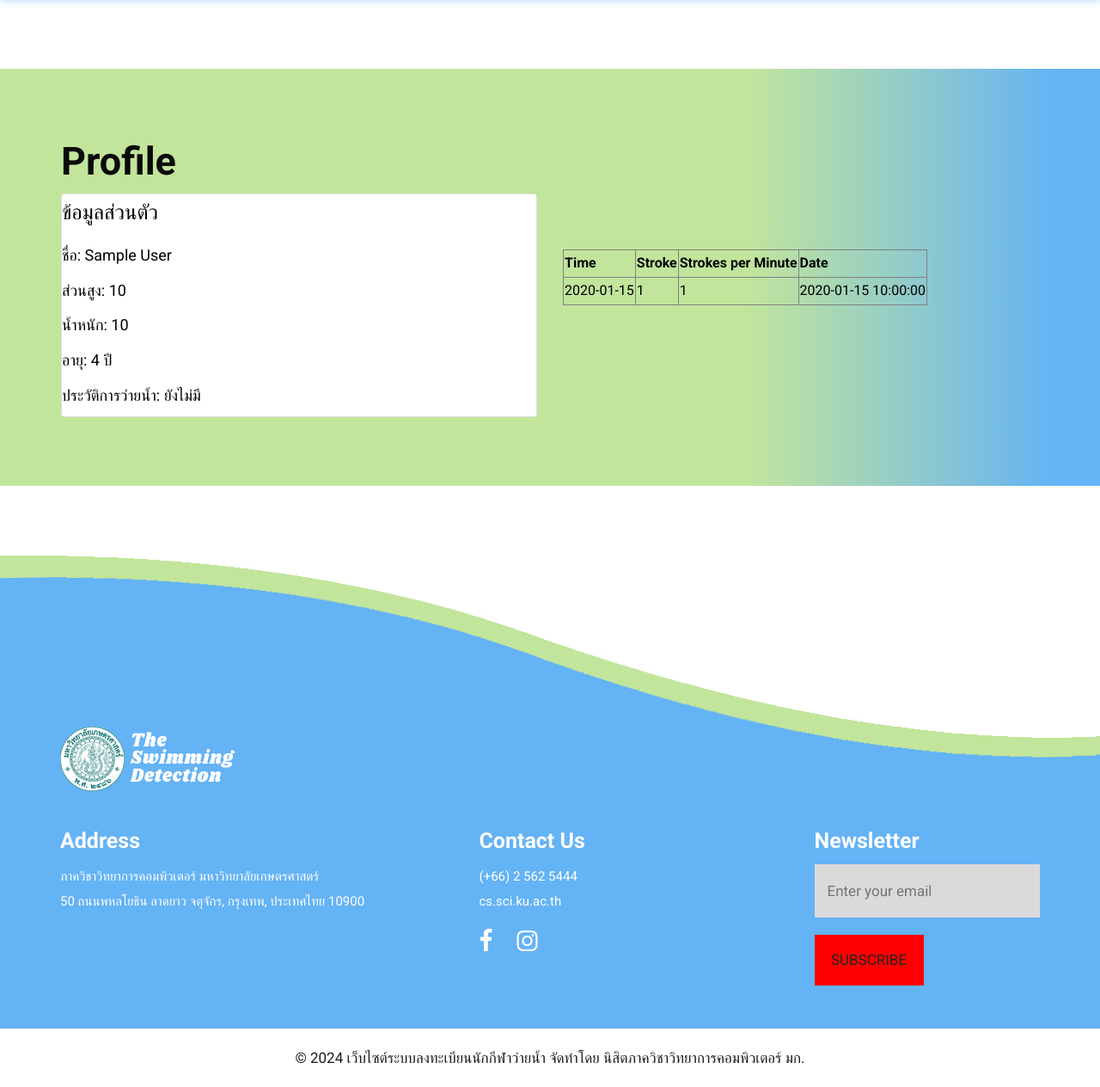
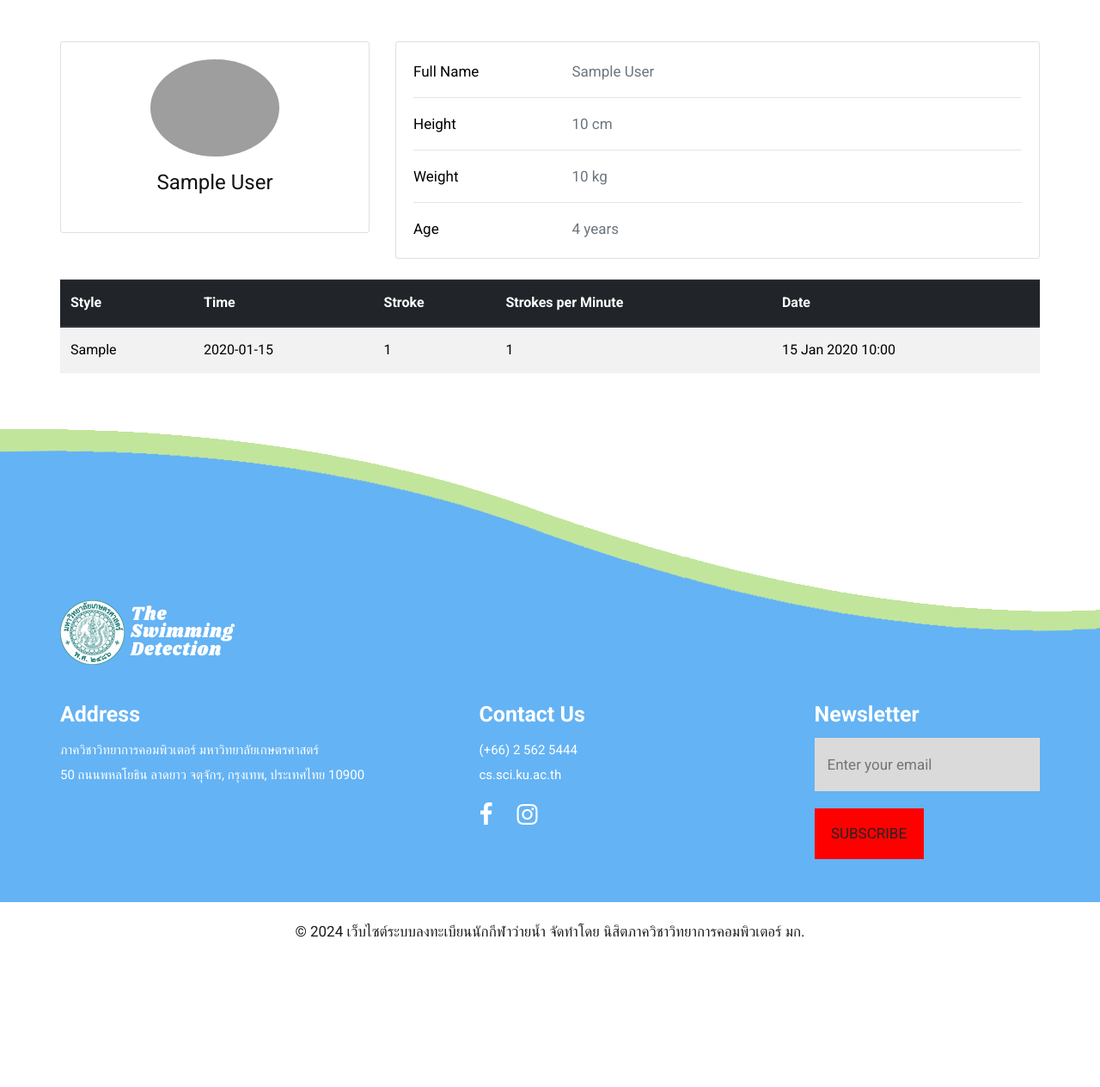
Before and after one commit to 0akkung/Swimming-Stroke-Detection, a Flask app: page /profile in a window 1280 px wide. Shown: the part 155-1419 px from the top of the page at 86% size. After the commit the page ends 1245 px from the top, so only its background shows below. Run offline with Flask 3, Linux system fonts and the light colour scheme; a user stored in the database is signed in; tables that the repository leaves empty hold one stand-in row (values such as "Sample post"); some libraries are stand-ins or nearby versions; grey boxes are pictures that could not be loaded.

Commit message:
Modify profile page

```diff
--- a/app.py
+++ b/app.py
@@ -41,6 +41,7 @@ class SwimmingRecord(db.Model):
     user_id = db.Column(db.Integer, db.ForeignKey('users.id'), nullable=False)
     time = db.Column(db.String(20), nullable=False)
     stroke = db.Column(db.Integer, nullable=False)
+    style = db.Column(db.String(20), nullable=False)
     strokes_per_minute = db.Column(db.Integer, nullable=False)
     date = db.Column(db.DateTime, nullable=False)
 
@@ -151,12 +152,13 @@ def video_feed():
 @login_required
 def save_swim_result():
     global counter
-    time = str(counter.get_elapsed_time())
+    time = str(int(counter.get_elapsed_time())) + 's'
     stroke = counter.get_strokes()
+    style = counter.get_style()
     spm = counter.get_strokes_per_minute()
     date = datetime.now()
-    new_swimming_record = SwimmingRecord(user_id=current_user.id, time=time, stroke=stroke, strokes_per_minute=spm,
-                                         date=date)
+    new_swimming_record = SwimmingRecord(user_id=current_user.id, time=time, stroke=stroke, style=style,
+                                         strokes_per_minute=spm, date=date)
 
     # Add the new record to the database
     db.session.add(new_swimming_record)
--- a/swimming_detector.py
+++ b/swimming_detector.py
@@ -40,6 +40,9 @@ class SwimmingDetector:
             return strokes
 
         return max(self.left_stroke, self.right_stroke)
+
+    def get_style(self):
+        return self.style
 
     def get_elapsed_time(self):
         self.elapsed_time = time.time() - self.start_time
--- a/templates/profile.html
+++ b/templates/profile.html
@@ -4,43 +4,123 @@
 
 {% block content %}
     <!-- Profile section -->
-    <div id="about" class="about">
-        <div class="container-fluid">
-            <div class="row d_flex">
-                <div class="col-md-6">
-                    <div class="titlepage text_align_left">
-                        <h2>Profile</h2>
-                        <div class="card">
-                            <div class="card-title">ข้อมูลส่วนตัว</div>
-                            <div class="card-info">
-                                <label for="name">ชื่อ: {{ current_user.name }}</label>
+    {#    <div id="about" class="about">#}
+    {#        <div class="container-fluid">#}
+    {#            <div class="col-md-6">#}
+    {#                <div class="titlepage text_align_left">#}
+    {#                    <h2>Profile</h2>#}
+    {#                    <div class="card">#}
+    {#                        <div class="card-title">ข้อมูลส่วนตัว</div>#}
+    {#                        <div class="card-info">#}
+    {#                            <label for="name">ชื่อ: {{ current_user.name }}</label>#}
+    {##}
+    {#                        </div>#}
+    {#                        <div class="card-info">#}
+    {#                            <label for="height">ส่วนสูง: {{ current_user.height }}</label>#}
+    {##}
+    {#                        </div>#}
+    {#                        <div class="card-info">#}
+    {#                            <label for="weight">น้ำหนัก: {{ current_user.weight }}</label>#}
+    {##}
+    {#                        </div>#}
+    {#                        <div class="card-info">#}
+    {#                            <label for="age">อายุ: {{ current_user.calculate_age() }} ปี</label>#}
+    {##}
+    {#                        </div>#}
+    {#                        <div class="card-info">#}
+    {#                            <label for="swimming-history">ประวัติการว่ายน้ำ: ยังไม่มี</label>#}
+    {#                            <span id="swimming-history">#}
+    {##}
+    {#                           </span>#}
+    {#                        </div>#}
+    {#                    </div>#}
+    {#                </div>#}
+    {#            </div>#}
+    {#            <div class="col-md-6">#}
+    {#                <table class="table">#}
+    {#                    <thead class="thead-dark">#}
+    {#                    <tr>#}
+    {#                        <th>Time</th>#}
+    {#                        <th>Stroke</th>#}
+    {#                        <th>Strokes per Minute</th>#}
+    {#                        <th>Date</th>#}
+    {#                    </tr>#}
+    {#                    </thead>#}
+    {#                    <tbody>#}
+    {#                    {% for record in current_user.swimming_records %}#}
+    {#                        <tr>#}
+    {#                            <td>{{ record.time }}</td>#}
+    {#                            <td>{{ record.stroke }}</td>#}
+    {#                            <td>{{ record.strokes_per_minute }}</td>#}
+    {#                            <td>{{ record.date.strftime("%d %b %Y %H:%M") }}</td>#}
+    {#                        </tr>#}
+    {#                    {% endfor %}#}
+    {#                    </tbody>#}
+    {#                </table>#}
+    {#            </div>#}
+    {#        </div>#}
+    {#    </div>#}
+    <!-- end Profile  section -->
+    <section style="background-color: #fff;">
+        <div class="container py-5">
 
+            <div class="row">
+                <div class="col-lg-4">
+                    <div class="card mb-4">
+                        <div class="card-body text-center">
+                            <img src="https://mdbcdn.b-cdn.net/img/Photos/new-templates/bootstrap-chat/ava3.webp"
+                                 alt="avatar"
+                                 class="rounded-circle img-fluid" style="width: 150px;">
+                            <h1 class="my-3 display-5 mb-4">{{ current_user.name }}</h1>
                         </div>
-                            <div class="card-info">
-                                <label for="height">ส่วนสูง: {{ current_user.height }}</label>
-
                     </div>
-                            <div class="card-info">
-                                <label for="weight">น้ำหนัก: {{ current_user.weight }}</label>
-
                 </div>
-                            <div class="card-info">
-                                <label for="age">อายุ: {{ current_user.calculate_age() }} ปี</label>
-
+                <div class="col-lg-8">
+                    <div class="card mb-4">
+                        <div class="card-body">
+                            <div class="row">
+                                <div class="col-sm-3">
+                                    <p class="mb-0">Full Name</p>
                                 </div>
-                            <div class="card-info">
-                                <label for="swimming-history">ประวัติการว่ายน้ำ: ยังไม่มี</label>
-                                <span id="swimming-history">
-
-                           </span>
+                                <div class="col-sm-9">
+                                    <p class="text-muted mb-0">{{ current_user.name }}</p>
+                                </div>
+                            </div>
+                            <hr>
+                            <div class="row">
+                                <div class="col-sm-3">
+                                    <p class="mb-0">Height</p>
+                                </div>
+                                <div class="col-sm-9">
+                                    <p class="text-muted mb-0">{{ current_user.height }} cm</p>
+                                </div>
+                            </div>
+                            <hr>
+                            <div class="row">
+                                <div class="col-sm-3">
+                                    <p class="mb-0">Weight</p>
+                                </div>
+                                <div class="col-sm-9">
+                                    <p class="text-muted mb-0">{{ current_user.weight }} kg</p>
+                                </div>
+                            </div>
+                            <hr>
+                            <div class="row">
+                                <div class="col-sm-3">
+                                    <p class="mb-0">Age</p>
+                                </div>
+                                <div class="col-sm-9">
+                                    <p class="text-muted mb-0">{{ current_user.calculate_age() }} years</p>
                                 </div>
                             </div>
                         </div>
                     </div>
-                <div class="col-md-6">
-                    <table border="1">
-                        <thead>
+                </div>
+            </div>
+            <table class="table table-striped">
+                <thead class="thead-dark">
                 <tr>
+                    <th>Style</th>
                     <th>Time</th>
                     <th>Stroke</th>
                     <th>Strokes per Minute</th>
@@ -50,17 +130,15 @@
                 <tbody>
                 {% for record in current_user.swimming_records %}
                     <tr>
+                        <td>{{ record.style }}</td>
                         <td>{{ record.time }}</td>
                         <td>{{ record.stroke }}</td>
                         <td>{{ record.strokes_per_minute }}</td>
-                                <td>{{ record.date }}</td>
+                        <td>{{ record.date.strftime("%d %b %Y %H:%M") }}</td>
                     </tr>
                 {% endfor %}
                 </tbody>
             </table>
         </div>
-            </div>
-        </div>
-    </div>
-    <!-- end Profile  section -->
+    </section>
 {% endblock %}
```
Lines whose indentation alone changed are shown as unchanged.
